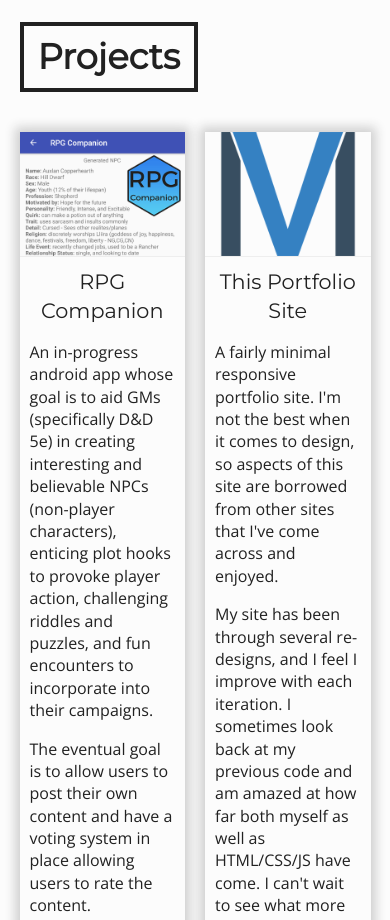
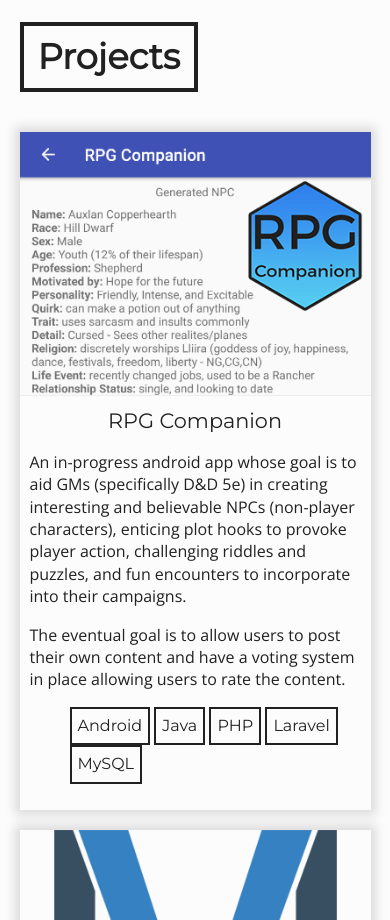
Before and after one commit to svenjoypro/svenjoypro.github.io, a plain HTML site: page index.html in a window 390 px wide. Shown: the part 1640-2560 px from the top of the page. Drawn offline with nearby package versions, Linux system fonts and the light colour scheme.

Commit message:
Make width of projects responsive

```diff
--- a/css/main.css
+++ b/css/main.css
@@ -208,8 +208,9 @@
 
 .project {
     width: calc(50% - 10px);
-    -webkit-box-shadow: 0 0 10px 5px rgba(33,33,33,.2);
-    box-shadow: 0 0 10px 5px rgba(33,33,33,.2);
+    -webkit-box-shadow: 0 0 10px 5px rgba(33,33,33,.15);
+    box-shadow: 0 0 10px 5px rgba(33,33,33,.15);
+    margin-bottom: 20px;
 }
 
 .project > .img-container {
@@ -332,6 +333,12 @@
 /* ==========================================================================
    Media Queries
    ========================================================================== */
+@media only screen and (max-width: 820px) {
+    .project {
+        width: 80%;
+        margin-left: 10%;
+    }
+}
 @media only screen and (max-width: 720px) {
     .quirks div {
         text-align: center;
@@ -344,6 +351,10 @@
     }
     .quirks i {
         font-size: 1rem;
+    }
+    .project {
+        width: 90%;
+        margin-left: 5%;
     }
 }
 @media only screen and (max-width: 560px) {
@@ -386,6 +397,10 @@
         padding-left: 0;
         padding-top: 50px;
     }
+    .project {
+        width: 100%;
+        margin-left: 0%;
+    }
 }
 
 
```
